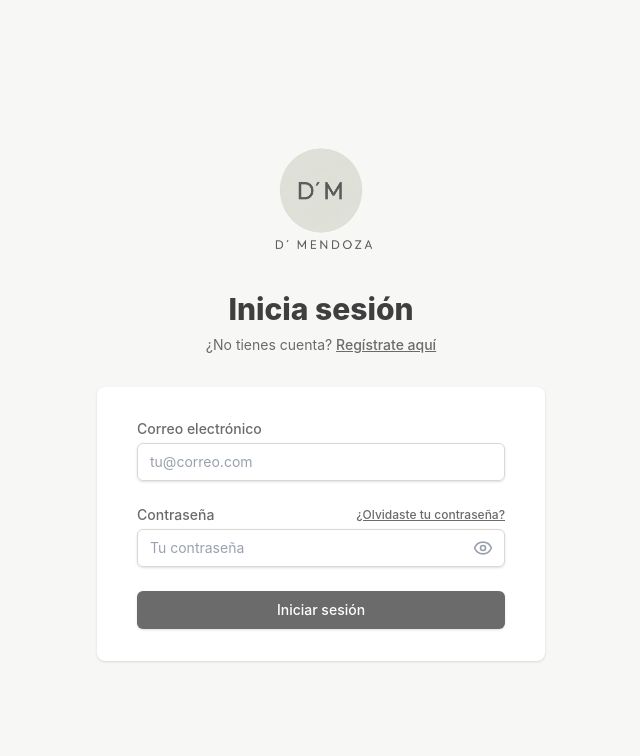
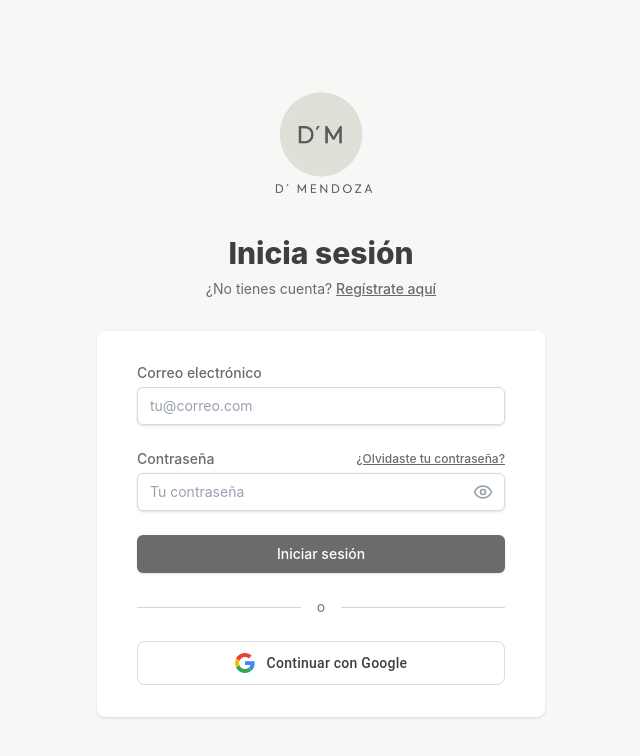
Before and after one commit to CFCamusDev/d-mendoza-project, a React (Vite) app in the folder client/: page /login in a window 1280 px wide. Shown: the top 756 px of the page, without its empty margins (319-959 px from the left). Built offline with nearby package versions, Linux system fonts and the light colour scheme.

Commit message:
feat(ui): T-035 add Google login button to LoginPage following Brand Guidelines

```diff
--- a/client/src/features/ecommerce/auth/LoginPage.tsx
+++ b/client/src/features/ecommerce/auth/LoginPage.tsx
@@ -1,6 +1,8 @@
-import { useNavigate, Link } from 'react-router-dom';
+import { useNavigate, Link, useSearchParams } from 'react-router-dom';
 import { toast } from 'react-hot-toast';
+import { useEffect } from 'react';
 import { LoginForm } from './components/LoginForm';
+import { GoogleLoginButton } from './components/GoogleLoginButton';
 import { useLogin } from './hooks/useLogin';
 import { useAuth } from '@/shared/context/AuthContext';
 import type { LoginFormData } from './schemas/login.schema';
@@ -10,8 +12,16 @@ import { useDocumentTitle } from '@/shared/hooks/useDocumentTitle';
 export default function LoginPage() {
   useDocumentTitle('Iniciar sesión');
   const navigate = useNavigate();
+  const [searchParams] = useSearchParams();
   const { login: loginHook, isLoading } = useLogin();
   const auth = useAuth();
+
+  // Show error toast if redirected from failed OAuth (HU-001)
+  useEffect(() => {
+    if (searchParams.get('error') === 'oauth_failed') {
+      toast.error('Error al iniciar sesión con Google. Inténtalo nuevamente.');
+    }
+  }, [searchParams]);
 
   const handleLogin = async (data: LoginFormData) => {
     try {
@@ -32,9 +42,14 @@ export default function LoginPage() {
         // CLIENT or unknown → e-commerce home
         navigate('/');
       }
-    } catch {
-      // Generic error — intentionally no field detail revealed (security)
-      toast.error('Credenciales inválidas. Por favor verifica tu correo y contraseña.');
+    } catch (err: any) {
+      // Show specific message for Google-only accounts
+      if (err.message?.includes('registrada con Google')) {
+        toast.error(err.message);
+      } else {
+        // Generic error — intentionally no field detail revealed (security)
+        toast.error('Credenciales inválidas. Por favor verifica tu correo y contraseña.');
+      }
     }
   };
 
@@ -63,6 +78,18 @@ export default function LoginPage() {
       <div className="mt-8 sm:mx-auto sm:w-full sm:max-w-md">
         <div className="bg-white py-8 px-4 shadow sm:rounded-lg sm:px-10">
           <LoginForm onSubmit={handleLogin} isLoading={isLoading} />
+
+          {/* OAuth Separator (HU-001 / T-035) */}
+          <div className="mt-6 flex items-center">
+            <div className="flex-1 border-t border-gray-300" />
+            <span className="px-4 text-sm text-gray-500">o</span>
+            <div className="flex-1 border-t border-gray-300" />
+          </div>
+
+          {/* Google OAuth Button (HU-001 / T-035) */}
+          <div className="mt-6">
+            <GoogleLoginButton />
+          </div>
         </div>
       </div>
     </div>
--- /dev/null
+++ b/client/src/features/ecommerce/auth/components/GoogleLoginButton.tsx
@@ -0,0 +1,94 @@
+import { getApiUrl } from '@/shared/config/env';
+
+/**
+ * GoogleLoginButton — HU-001 / T-035
+ *
+ * Renders a Google-branded "Continuar con Google" button per Google's Brand Guidelines.
+ * On click, navigates to the backend OAuth initiation endpoint which redirects
+ * the user to Google's consent screen.
+ *
+ * @see https://developers.google.com/identity/branding-guidelines
+ */
+export const GoogleLoginButton = () => {
+  const handleGoogleLogin = () => {
+    const apiUrl = getApiUrl();
+    // Navigate to backend OAuth endpoint — starts the Google consent flow
+    window.location.href = `${apiUrl}/v1/auth/google`;
+  };
+
+  return (
+    <button
+      id="google-login-button"
+      type="button"
+      onClick={handleGoogleLogin}
+      className="google-oauth-btn"
+      style={{
+        display: 'flex',
+        alignItems: 'center',
+        justifyContent: 'center',
+        gap: '12px',
+        width: '100%',
+        padding: '10px 16px',
+        backgroundColor: '#ffffff',
+        border: '1px solid #dadce0',
+        borderRadius: '8px',
+        cursor: 'pointer',
+        fontSize: '14px',
+        fontFamily: "'Roboto', 'Arial', sans-serif",
+        fontWeight: 500,
+        color: '#3c4043',
+        transition: 'background-color 0.2s ease, box-shadow 0.2s ease',
+        letterSpacing: '0.25px',
+        height: '44px',
+      }}
+      onMouseEnter={(e) => {
+        const target = e.currentTarget;
+        target.style.backgroundColor = '#f7f8f8';
+        target.style.boxShadow = '0 1px 3px rgba(60, 64, 67, 0.3), 0 1px 2px rgba(60, 64, 67, 0.15)';
+      }}
+      onMouseLeave={(e) => {
+        const target = e.currentTarget;
+        target.style.backgroundColor = '#ffffff';
+        target.style.boxShadow = 'none';
+      }}
+      onFocus={(e) => {
+        const target = e.currentTarget;
+        target.style.backgroundColor = '#f7f8f8';
+        target.style.boxShadow = '0 1px 3px rgba(60, 64, 67, 0.3), 0 1px 2px rgba(60, 64, 67, 0.15)';
+      }}
+      onBlur={(e) => {
+        const target = e.currentTarget;
+        target.style.backgroundColor = '#ffffff';
+        target.style.boxShadow = 'none';
+      }}
+    >
+      {/* Google "G" Logo — Official SVG */}
+      <svg
+        width="20"
+        height="20"
+        viewBox="0 0 48 48"
+        xmlns="http://www.w3.org/2000/svg"
+        aria-hidden="true"
+      >
+        <path
+          fill="#EA4335"
+          d="M24 9.5c3.54 0 6.71 1.22 9.21 3.6l6.85-6.85C35.9 2.38 30.47 0 24 0 14.62 0 6.51 5.38 2.56 13.22l7.98 6.19C12.43 13.72 17.74 9.5 24 9.5z"
+        />
+        <path
+          fill="#4285F4"
+          d="M46.98 24.55c0-1.57-.15-3.09-.38-4.55H24v9.02h12.94c-.58 2.96-2.26 5.48-4.78 7.18l7.73 6c4.51-4.18 7.09-10.36 7.09-17.65z"
+        />
+        <path
+          fill="#FBBC05"
+          d="M10.53 28.59c-.48-1.45-.76-2.99-.76-4.59s.27-3.14.76-4.59l-7.98-6.19C.92 16.46 0 20.12 0 24c0 3.88.92 7.54 2.56 10.78l7.97-6.19z"
+        />
+        <path
+          fill="#34A853"
+          d="M24 48c6.48 0 11.93-2.13 15.89-5.81l-7.73-6c-2.15 1.45-4.92 2.3-8.16 2.3-6.26 0-11.57-4.22-13.47-9.91l-7.98 6.19C6.51 42.62 14.62 48 24 48z"
+        />
+        <path fill="none" d="M0 0h48v48H0z" />
+      </svg>
+      <span>Continuar con Google</span>
+    </button>
+  );
+};
```
